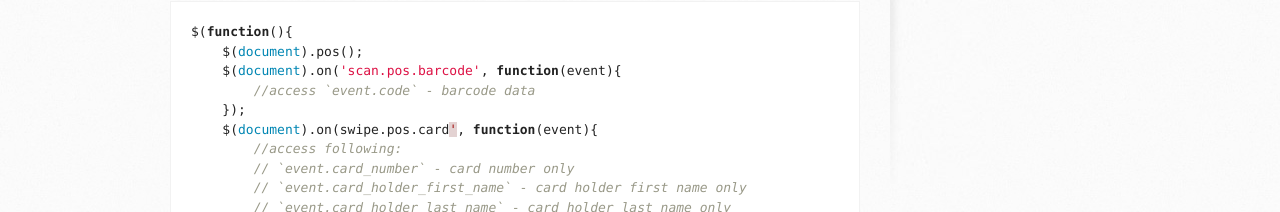
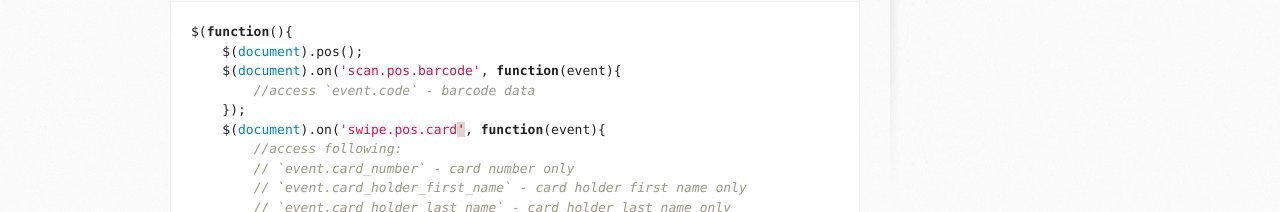
Before and after one commit to the-letter-e-production/jquery-pos, a plain HTML site: page index.html in a window 1280 px wide. Shown: the part 552-764 px from the top of the page. Drawn offline with Linux system fonts and the light colour scheme.

Commit message:
updated code sample

```diff
--- a/index.html
+++ b/index.html
@@ -47,7 +47,7 @@ Any code contributions are much appreciated as I'm sure we can develop more exte
     <span class="nx">$</span><span class="p">(</span><span class="nb">document</span><span class="p">).</span><span class="nx">on</span><span class="p">(</span><span class="s1">'scan.pos.barcode'</span><span class="p">,</span> <span class="kd">function</span><span class="p">(</span><span class="nx">event</span><span class="p">){</span>
         <span class="c1">//access `event.code` - barcode data</span>
     <span class="p">});</span>
-    <span class="nx">$</span><span class="p">(</span><span class="nb">document</span><span class="p">).</span><span class="nx">on</span><span class="p">(</span><span class="nx">swipe</span><span class="p">.</span><span class="nx">pos</span><span class="p">.</span><span class="nx">card</span><span class="err">'</span><span class="p">,</span> <span class="kd">function</span><span class="p">(</span><span class="nx">event</span><span class="p">){</span>
+    <span class="nx">$</span><span class="p">(</span><span class="nb">document</span><span class="p">).</span><span class="nx">on</span><span class="p">(</span><span class="s1">'swipe.pos.card</span><span class="err">'</span><span class="p">,</span> <span class="kd">function</span><span class="p">(</span><span class="nx">event</span><span class="p">){</span>
         <span class="c1">//access following:</span>
         <span class="c1">// `event.card_number` - card number only</span>
         <span class="c1">// `event.card_holder_first_name` - card holder first name only</span>
```
